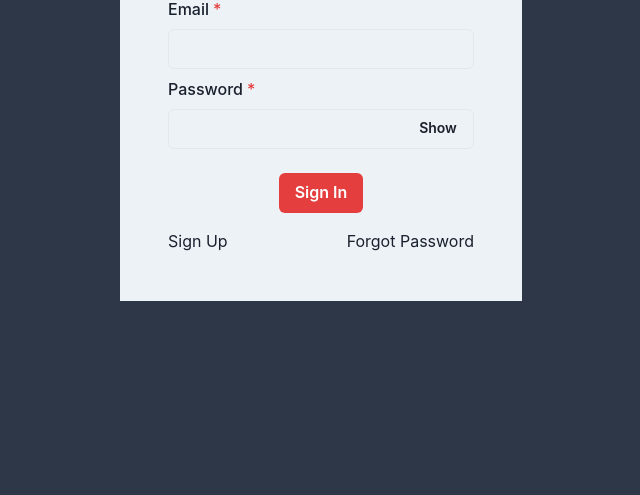
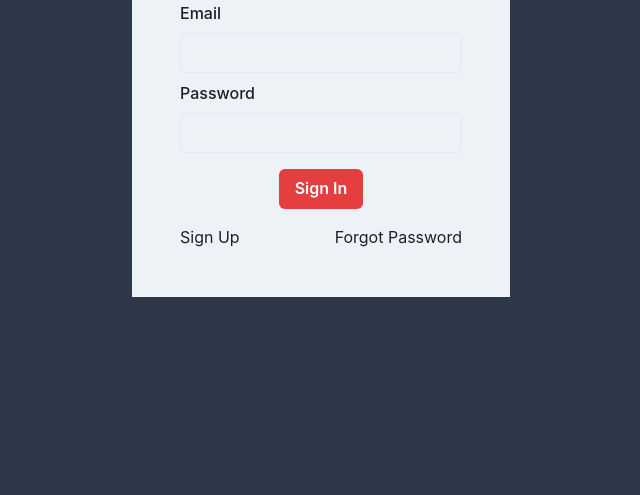
Before and after one commit to UWCodeForce/student-net, a React app in the folder web/: page /signin in a window 1280 px wide. Shown: the part 305-800 px from the top of the page, without its empty margins (319-959 px from the left). Built offline with nearby package versions, Linux system fonts and the light colour scheme.

Commit message:
update form validation

```diff
--- /dev/null
+++ b/web/components/auth/CustomInputField.js
@@ -0,0 +1,22 @@
+import React from 'react'
+import { Field } from 'formik'
+import {
+    FormControl,
+    FormLabel,
+    FormErrorMessage,
+    Input
+} from '@chakra-ui/react'
+
+export default function CustomInputField({ type, label, name, error, touched }) {
+    return (
+        <Field type={type} name={name}>
+            {({ field }) => (
+            <FormControl isInvalid={error && touched}>
+                <FormLabel htmlFor={name}>{label}</FormLabel>
+                <Input {...field} type={type} id={name} />
+                <FormErrorMessage>{error}</FormErrorMessage>
+            </FormControl>
+            )}
+        </Field>
+    )
+}
--- a/web/components/auth/SignIn.js
+++ b/web/components/auth/SignIn.js
@@ -1,15 +1,13 @@
 import React, { useState } from 'react'
 import { useRouter } from 'next/router'
+import { Formik, Form } from 'formik'
+import * as Yup from 'yup'
+import CustomInputField from './CustomInputField'
 import {
-    Input,
-    InputGroup,
-    InputRightElement,
     Flex,
     VStack,
     Button,
     Heading,
-    FormControl,
-    FormLabel,
     Alert,
     AlertIcon,
     AlertDescription,
@@ -17,16 +15,31 @@ import {
     Box
 } from "@chakra-ui/react"
 
+const initialValues = {
+    email: '',
+    password: ''
+}
+
+const validationSchema = Yup.object().shape({
+    email: Yup
+            .string()
+            .required('Required')
+            // .email('Invalid Email') disabled for debugging and testing
+            ,
+    password: Yup
+                .string()
+                .required('Required')
+                ,
+})
+
 export default function SignIn() {
     const Router = useRouter()
     const [response, setResponse] = useState()
 
-    async function onSubmit(e) {
-        e.preventDefault()
-
+    async function onSignIn(values) {
         const body = {
-            email: e.currentTarget.email.value,
-            password: e.currentTarget.password.value,
+            email: values.email,
+            password: values.password,
         }
 
         let res = await fetch('./api/auth/signin', {
@@ -57,21 +70,26 @@ export default function SignIn() {
                         <AlertDescription>{response.error}</AlertDescription>
                     </Alert>}
 
-                    <form onSubmit={e => onSubmit(e)}>
-                        <VStack justify="center" align="center" spacing="0.5rem">
-                            <FormControl isRequired>
-                                <FormLabel>Email</FormLabel>
-                                <Input name="email"/>
-                            </FormControl>
-                            <FormControl isRequired>
-                                <FormLabel>Password</FormLabel>
-                                <PasswordInput name="password" />
-                            </FormControl>
-                            <Box>
-                                <Button mt="1rem" colorScheme="red" type="submit">Sign In</Button>
+                    <Formik
+                        initialValues={initialValues}
+                        validationSchema={validationSchema}
+                        onSubmit={async (values, actions) => {
+                            await onSignIn(values)
+                            actions.setSubmitting(false)
+                        }} >
+
+                    {({ errors, touched, isSubmitting, isValid }) => (
+                    <Form>
+                        <VStack justify="center" align="flex-start" spacing="0.5rem">
+                            <CustomInputField name="email" label="Email" error={errors.email} touched={touched.email} />
+                            <CustomInputField name="password" type="password" label="Password" error={errors.password} touched={touched.password} />
+                            <Box w="100%" align="center">
+                                <Button disabled={!isValid} isLoading={isSubmitting} mt="0.5rem" colorScheme="red" type="submit">Sign In</Button>
                             </Box>
                         </VStack>
-                    </form>
+                    </Form>
+                    )}
+                    </Formik>
 
                     <Flex justify="space-between" width="100%" direction="row">
                         <p><Link style={{textDecoration: 'inherit'}} onClick={() => Router.push('/signup')}>Sign Up</Link></p>
@@ -81,22 +99,3 @@ export default function SignIn() {
         </Flex>
     )
 }
-
-function PasswordInput({ name }) {
-  const [show, setShow] = React.useState(false)
-  const handleClick = () => setShow(!show)
-
-  return (
-    <InputGroup>
-      <Input
-        type={show ? "text" : "password"}
-        name={name}
-      />
-      <InputRightElement width="4.5rem">
-        <Button h="75%" size="sm" onClick={handleClick}>
-          {show ? "Hide" : "Show"}
-        </Button>
-      </InputRightElement>
-    </InputGroup>
-  )
-}
--- a/web/package.json
+++ b/web/package.json
@@ -36,12 +36,14 @@
     "express": "^4.17.1",
     "express-mysql-session": "^2.1.7",
     "express-session": "^1.17.2",
+    "formik": "^2.2.9",
     "framer-motion": "^4.1.17",
     "mysql2": "^2.3.0",
     "next": "11.1.2",
     "next-connect": "^0.10.2",
     "react": "17.0.2",
-    "react-dom": "17.0.2"
+    "react-dom": "17.0.2",
+    "yup": "^0.32.11"
   },
   "devDependencies": {
     "eslint": "7.32.0",
```
Also changed, not shown: web/components/auth/SignUp.js (+46 -36 lines), 1 other file.
